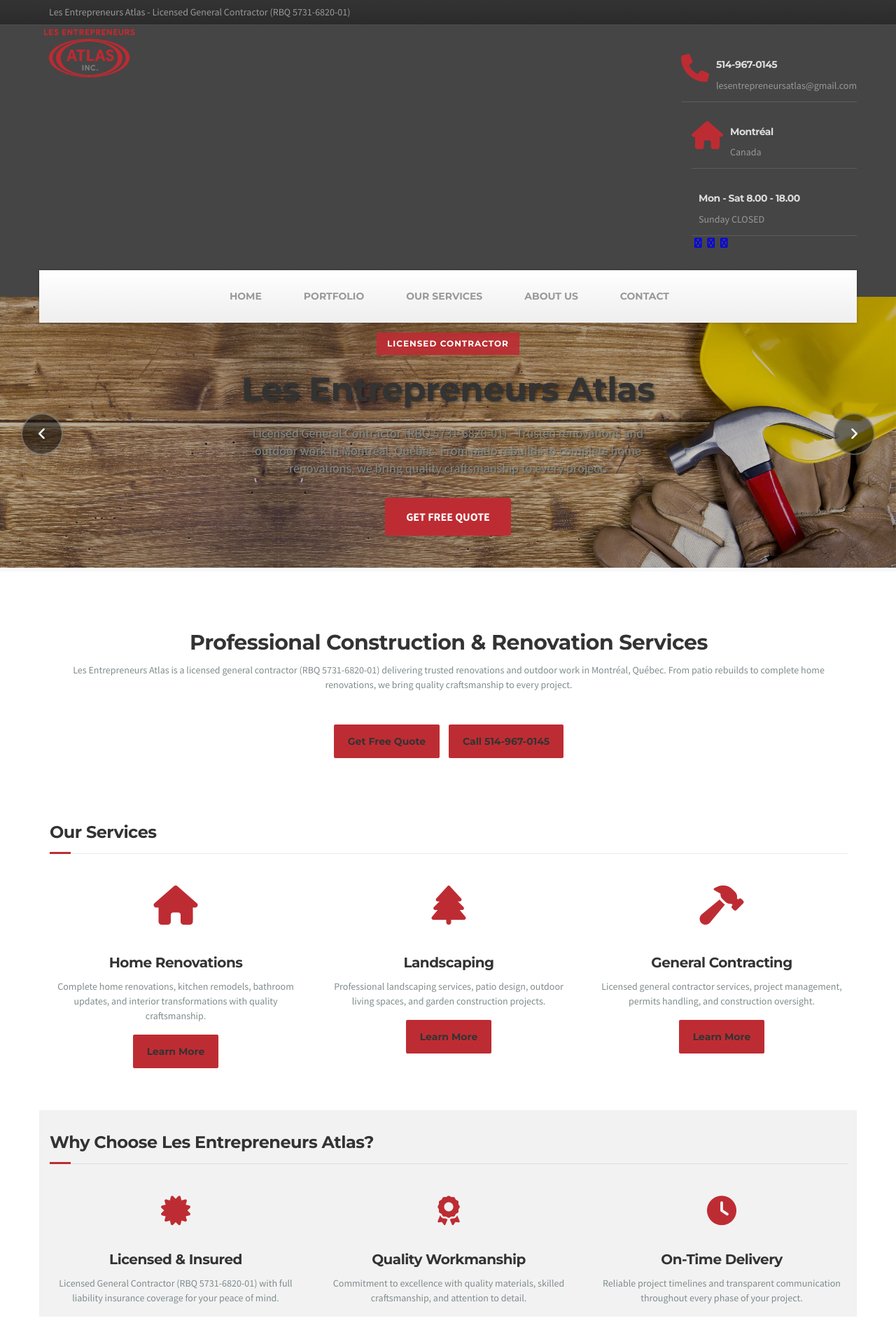
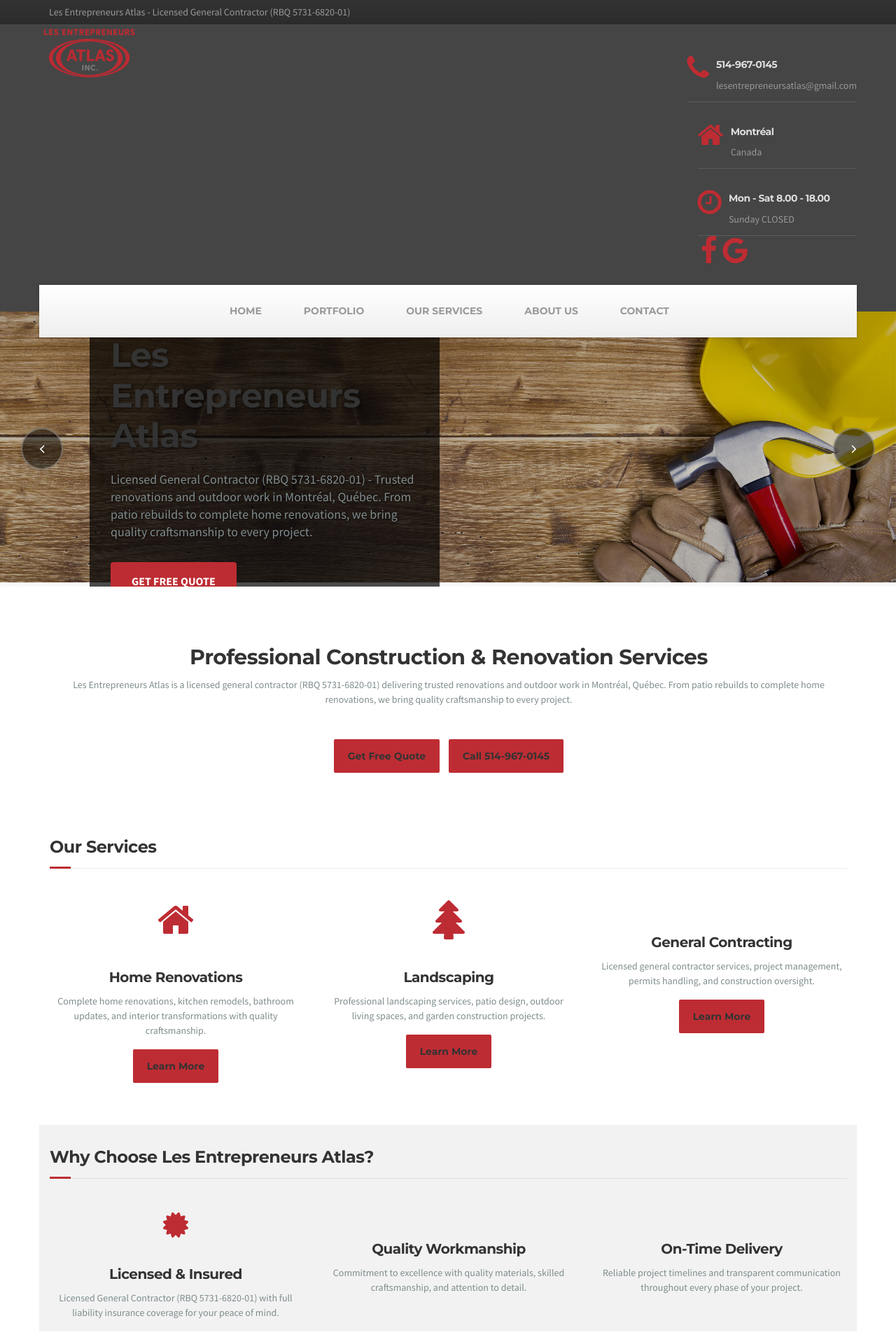
Before and after one commit to Endracion/Atlas, a Jekyll site: the page built from index.md, in a window 1280 px wide. Shown: the top 1920 px of the page at 70% size. Built offline with Jekyll 4.4.1, drawn with Linux system fonts in a browser that asks for light colours.

Commit message:
social icons

```diff
--- a/_config.yml
+++ b/_config.yml
@@ -25,8 +25,8 @@
 license: "Licensed General Contractor (RBQ 5731-6820-01)"
 
 # Social media (can be updated later)
-facebook:
-google:
+facebook: https://www.facebook.com/Les-Entrepreneurs-Atlas-Inc-1246325508792695/
+google: https://maps.app.goo.gl/WeeMaaggA2aWNqwp6
 
 # Build settings - Using our own CSS, minimal SCSS compilation
 sass:
--- a/_includes/carousel.html
+++ b/_includes/carousel.html
@@ -1,6 +1,6 @@
 <!-- Hero Carousel Section (Full Width - Outside Boxed Container) -->
 <div class="jumbotron jumbotron--with-captions">
-	<div class="carousel slide js-jumbotron-slider" id="headerCarousel" data-interval="6000">
+	<div class="carousel slide js-jumbotron-slider" id="headerCarousel" data-interval="5000">
 		<!-- Wrapper for slides -->
 		<div class="carousel-inner">
 			<div class="item active">
--- a/_layouts/renotheme.html
+++ b/_layouts/renotheme.html
@@ -19,8 +19,6 @@
 	<link rel="stylesheet" href="/assets/css/main.css">
 	<link rel="stylesheet" href="/assets/css/renotheme.css">
 
-	<!-- Font Awesome -->
-	<link rel="stylesheet" href="https://cdnjs.cloudflare.com/ajax/libs/font-awesome/6.4.0/css/all.min.css">
 </head>
 <body class="renotheme-theme">
 {% unless page.url == '/' %}
@@ -75,9 +73,8 @@
 					</div>
 				</div>
 				<div class="widget  widget-social-icons">
-					<a class="social-icons__link" href="#" target="_blank"><i class="fa  fa-facebook"></i></a>
-					<a class="social-icons__link" href="#" target="_blank"><i class="fa  fa-twitter"></i></a>
-					<a class="social-icons__link" href="#" target="_blank"><i class="fa  fa-youtube"></i></a>
+					<a class="social-icons__link" href="https://www.facebook.com/Les-Entrepreneurs-Atlas-Inc-1246325508792695/" target="_blank"><i class="fa fa-facebook fa-3x"></i></a>
+					<a class="social-icons__link" href="https://maps.app.goo.gl/WeeMaaggA2aWNqwp6" target="_blank"><i class="fa fa-google fa-3x"></i></a>
 				</div>
 			</div>
 			<!-- Toggle Button for Mobile Navigation -->
@@ -140,9 +137,9 @@
 					</div>
 				</div>
 				<div class="widget  widget-social-icons">
-					<a class="social-icons__link" href="#" target="_blank"><i class="fa fa-facebook"></i></a>
-					<a class="social-icons__link" href="#" target="_blank"><i class="fa fa-twitter"></i></a>
-					<a class="social-icons__link" href="#" target="_blank"><i class="fa fa-youtube"></i></a>
+					<a class="social-icons__link" href="#" target="_blank"><i class="fa fa-facebook fa-3x"></i></a>
+					<a class="social-icons__link" href="#" target="_blank"><i class="fa fa-twitter fa-3x"></i></a>
+					<a class="social-icons__link" href="#" target="_blank"><i class="fa fa-youtube fa-3x"></i></a>
 				</div>
 			</div>
 		</div>
@@ -248,9 +245,16 @@
 
 <!-- JavaScript Files -->
 <script type="text/javascript" src="/assets/js/renotheme/jquery.min.js"></script>
+<script src="https://maxcdn.bootstrapcdn.com/bootstrap/3.3.7/js/bootstrap.min.js"></script>
+<script type="text/javascript" src="/assets/js/renotheme/almond.js"></script>
+<script type="text/javascript" src="/assets/js/renotheme/underscore.js"></script>
+<script type="text/javascript" src="/assets/js/renotheme/jquery.prettyPhoto.js"></script>
+<script type="text/javascript" src="/assets/js/renotheme/header_carousel.js"></script>
+<script type="text/javascript" src="/assets/js/renotheme/sticky_navbar.js"></script>
+<script type="text/javascript" src="/assets/js/renotheme/simplemap.js"></script>
 <script type="text/javascript" src="/assets/js/renotheme/modernizr.custom.24530.js"></script>
-<script type="text/javascript" src="/assets/js/renotheme/sticky_navbar.js"></script>
 <script type="text/javascript" src="/assets/js/renotheme/main.min.js"></script>
+<script type="text/javascript" src="/assets/js/renotheme/main.js"></script>
 
 
 </body>
--- a/assets/css/renotheme.css
+++ b/assets/css/renotheme.css
@@ -3,6 +3,9 @@
 
 /* Import Google Fonts */
 @import url('https://fonts.googleapis.com/css?family=Source+Sans+Pro:400,700|Montserrat:700');
+
+/* Import FontAwesome from CDN */
+@import url('https://cdnjs.cloudflare.com/ajax/libs/font-awesome/4.7.0/css/font-awesome.min.css');
 
 /* RenoTheme Variables - Adapted to Atlas */
 :root {
@@ -231,6 +234,10 @@
   .header-widgets .widget-social-icons .social-icons__link {
     margin: 0 4px;
   }
+
+  .header-widgets .widget-social-icons .fa {
+    color: var(--renotheme-primary);
+  }
 }
 
 /* Icon Box Widget */
@@ -257,6 +264,10 @@
 
 .icon-box__subtitle {
   color: #999999;
+}
+
+.widget-social-icons .fa {
+  color: var(--renotheme-primary);
 }
 
 /* Navigation */
@@ -821,13 +832,16 @@
 .carousel-content {
    position: absolute;
    top: 50%;
-  left: 50%;
-  transform: translate(-50%, -50%);
-  text-align: center;
+   left: 10%;
+   transform: translateY(-50%);
+   text-align: left;
    color: white;
    z-index: 10;
-  max-width: 600px;
+   max-width: 500px;
    width: 90%;
+   background-color: rgba(0, 0, 0, 0.7);
+   padding: 30px;
+   border-radius: 5px;
 }
 
 .jumbotron__category {
@@ -925,6 +939,13 @@
       margin-top: 0;
    }
 
+   .carousel-content {
+      left: 5%;
+      top: 40%;
+      max-width: 90%;
+      padding: 20px;
+   }
+
    .jumbotron__title h1 {
       font-size: 32px;
    }
@@ -950,6 +971,13 @@
 }
 
 @media (max-width: 480px) {
+   .carousel-content {
+      left: 2%;
+      top: 30%;
+      max-width: 96%;
+      padding: 15px;
+   }
+
    .jumbotron__title h1 {
       font-size: 24px;
    }
```
Lines whose indentation alone changed are shown as unchanged.
